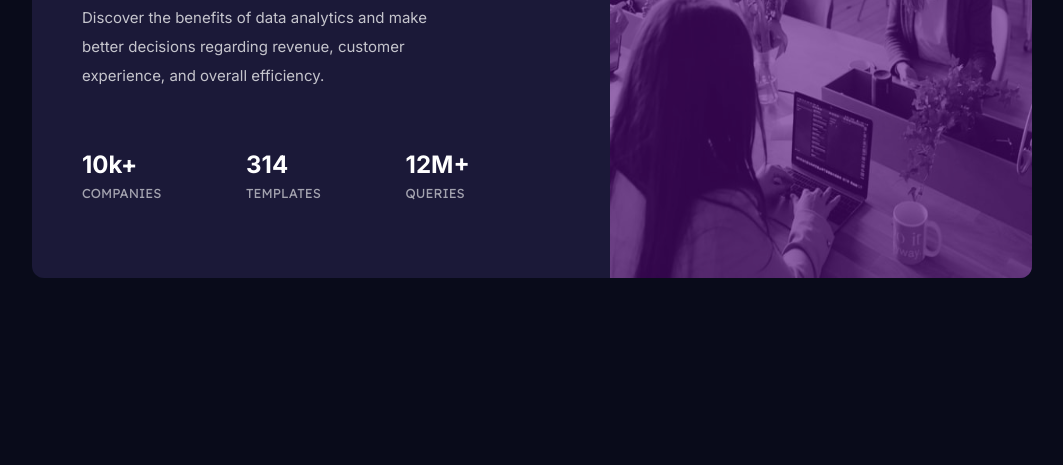
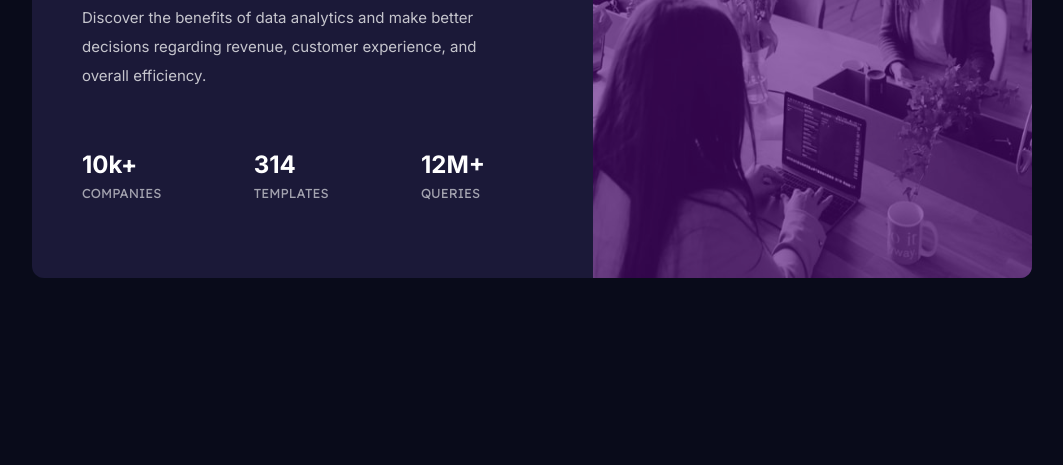
Before and after one commit to b-pieta/stats-preview-card, a plain HTML site: page index.html in a window 1280 px wide. Shown: the part 335-800 px from the top of the page, without its empty margins (108-1171 px from the left). Drawn offline with Linux system fonts and the light colour scheme.

Commit message:
Update style.css

```diff
--- a/style.css
+++ b/style.css
@@ -98,7 +98,7 @@ p {
 
 	.container {
 		text-align: left;
-        padding:3.75rem 8.75rem 2.5rem 3.125rem;
+        padding:3.75rem 6.75rem 2.5rem 3.125rem;
 	}
 
 	.stats {
```
